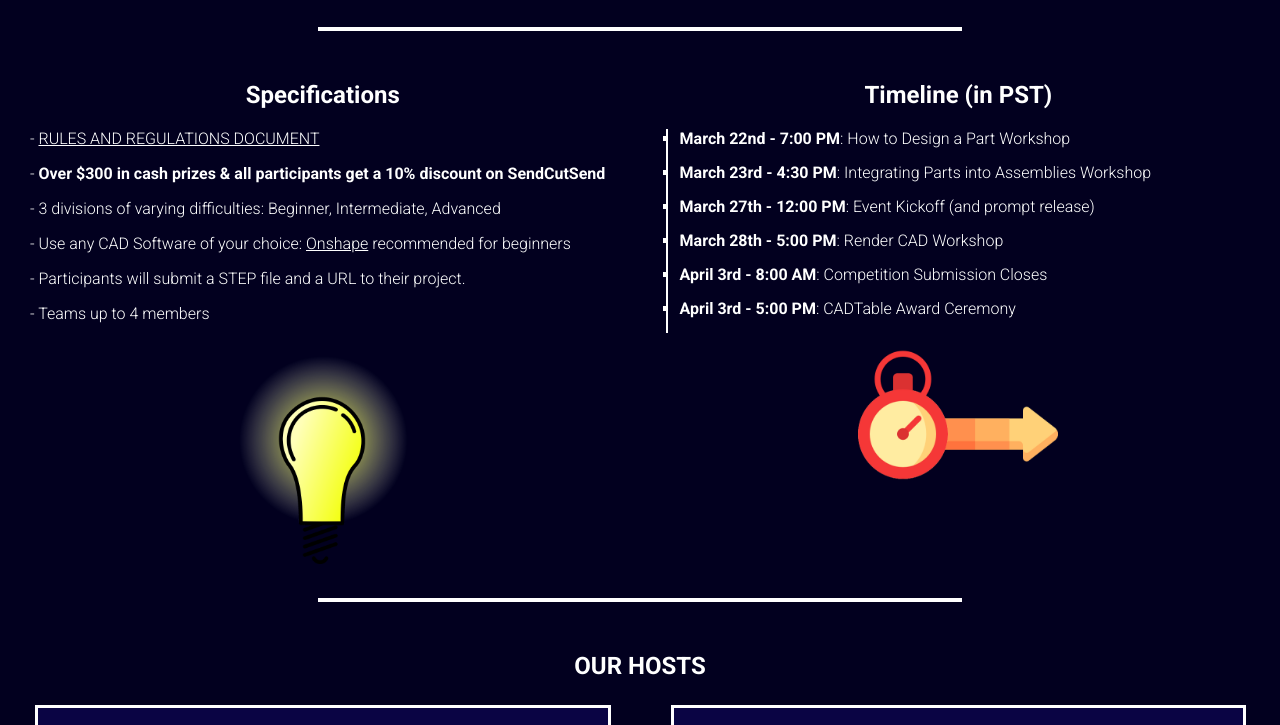
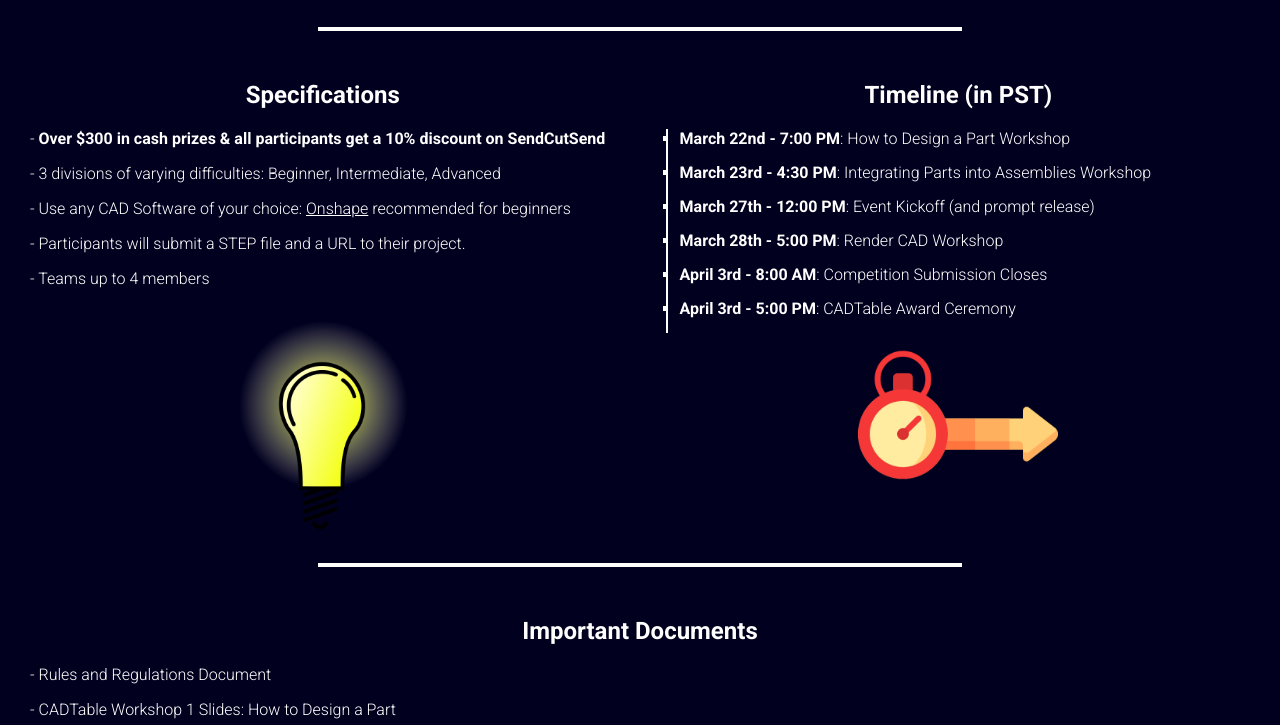
Before and after one commit to HiiDeff/cadtable.github.io, a plain HTML site: page index.html in a window 1280 px wide. Shown: the part 990-1715 px from the top of the page. Drawn offline with Linux system fonts and the light colour scheme.

Commit message:
added documents section

```diff
--- a/css/styles.css
+++ b/css/styles.css
@@ -147,6 +147,10 @@ a {
   margin: 5px;
 }
 
+.documents a:hover {
+  text-decoration: underline;
+}
+
 /*Footer*/
 .footer {
   background-color: rgb(59, 54, 129);
--- a/index.html
+++ b/index.html
@@ -50,7 +50,6 @@
       <div class="row">
         <div class="col">
           <h2>Specifications</h2>
-          <p>- <a href="https://docs.google.com/document/d/1XhxTZnfQ7cL2N7FQwRKhYvc-6GluE7VTgV80cBU30Cs/edit?usp=sharing"><u>RULES AND REGULATIONS DOCUMENT</u></a></p>
           <p>- <b>Over $300 in cash prizes & all participants get a 10% discount on SendCutSend</b></p>
           <p>- 3 divisions of varying difficulties: Beginner, Intermediate, Advanced</p>
           <p>- Use any CAD Software of your choice: <a href="https://www.onshape.com/"><u>Onshape</u></a> recommended for beginners</p>
@@ -73,6 +72,14 @@
           <div style="text-align: center;"><img src="assets/timeline.png" width="200px"/></div>
         </div>
       </div>
+    </div>
+
+    <div class="flex" style="width: 100%;"><div class="line" style="width: 50% !important;"></div></div>
+
+    <div class="section documents">
+      <h2>Important Documents</h2>
+      <p>- <a href="https://docs.google.com/document/d/1XhxTZnfQ7cL2N7FQwRKhYvc-6GluE7VTgV80cBU30Cs/edit?usp=sharing">Rules and Regulations Document</a></p>
+      <p>- <a href="https://docs.google.com/presentation/d/1lyGu9uIWYU_p5RNYMhglJ46NbLYOU9JyzCppw3JwHWU/edit?usp=sharing">CADTable Workshop 1 Slides: How to Design a Part</a></p>
     </div>
 
     <div class="flex" style="width: 100%;"><div class="line" style="width: 50% !important;"></div></div>
```
